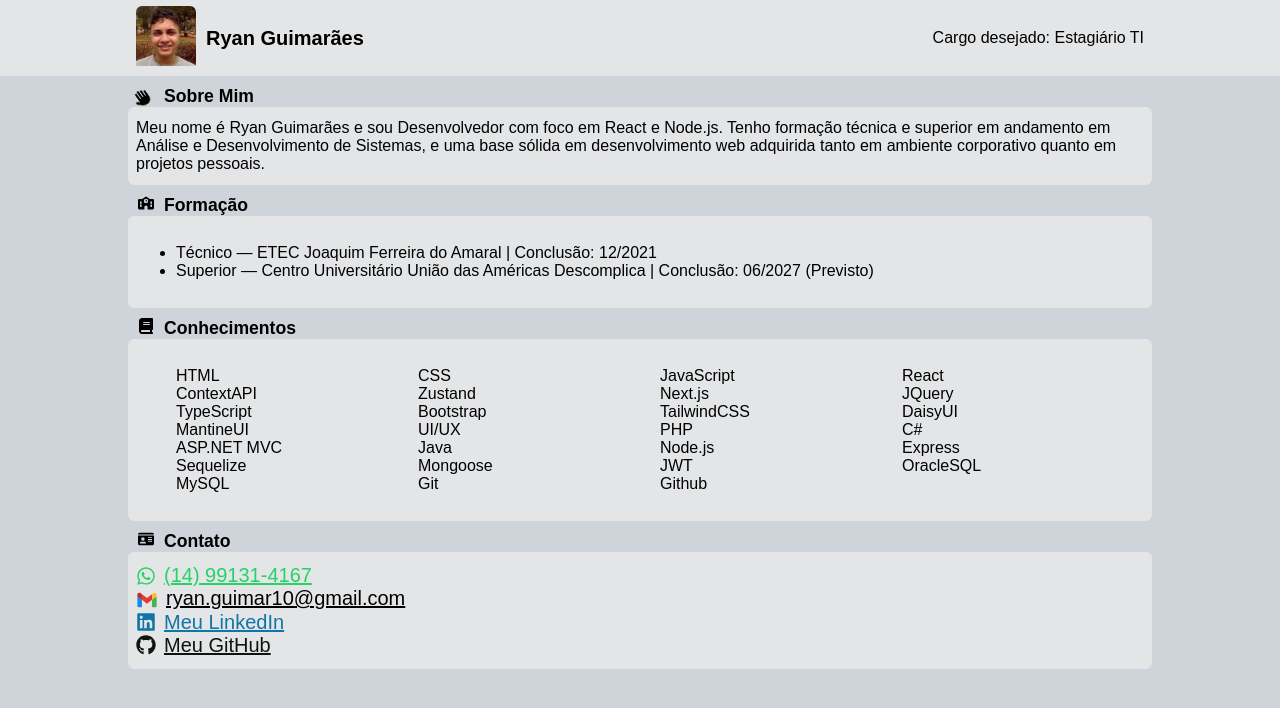
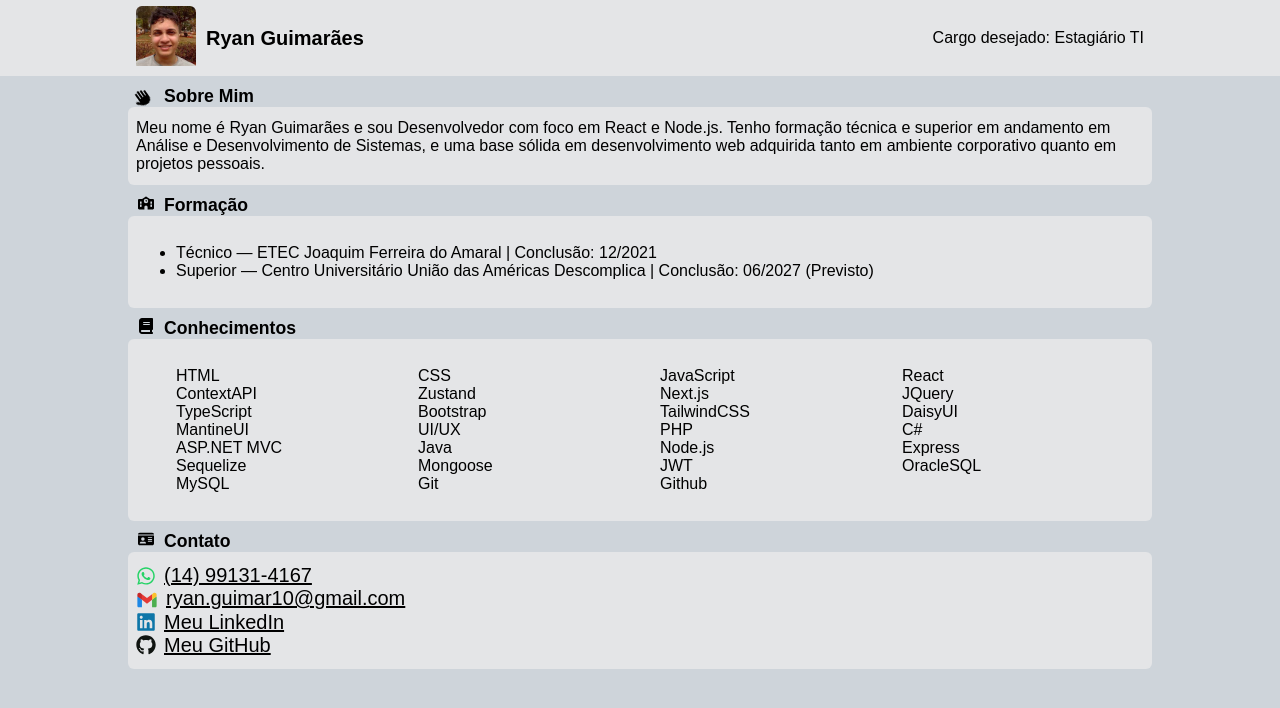
Before and after one commit to apt-get-ryan/curriculo-react, a React (Vite) app: page / in a window 1280 px wide. Shown: the top 708 px of the page. Built offline with nearby package versions, Linux system fonts and the light colour scheme.

Commit message:
Ajuste nos links de contato

```diff
--- a/src/App.jsx
+++ b/src/App.jsx
@@ -51,16 +51,16 @@ function App() {
         </ContentBox>
         <ContentBox title={"Contato"} icon={<FaIdCard/>}>
           <a className="contact-link color-whatsapp" target="_blank" href="https:\\wa.me/5514991314167">
-            <FaWhatsapp />{"(14) 99131-4167"}
+            <FaWhatsapp /><span>(14) 99131-4167</span>
           </a>
           <a className="contact-link color-gmail" target="_blank" href="mailto:ryan.guimar10@gmail.com">
-            <IconGmail/>ryan.guimar10@gmail.com
+            <IconGmail/><span>ryan.guimar10@gmail.com</span>
           </a>
           <a className="contact-link color-linkedin" target="_blank" href="https:\\www.linkedin.com/in/ryan-guimarães-94925824b">
-            <FaLinkedin/>Meu LinkedIn
+            <FaLinkedin/><span>Meu LinkedIn</span>
           </a>
           <a className="contact-link color-github" href="https://github.com/apt-get-ryan" target="_blank">
-            <FaGithub/>Meu GitHub
+            <FaGithub/><span>Meu GitHub</span>
           </a>
         </ContentBox>
       </main>
--- a/src/index.css
+++ b/src/index.css
@@ -70,9 +70,13 @@ header {
   align-items: center;
   gap: 8px;
   font-size: 1.25rem;
+  text-decoration-color: #000000;
+}
+.contact-link span {
+  color: #000000;
 }
 
-.contact-link:hover {
+.contact-link:hover span{
   font-weight: 600;
 }
 
```
